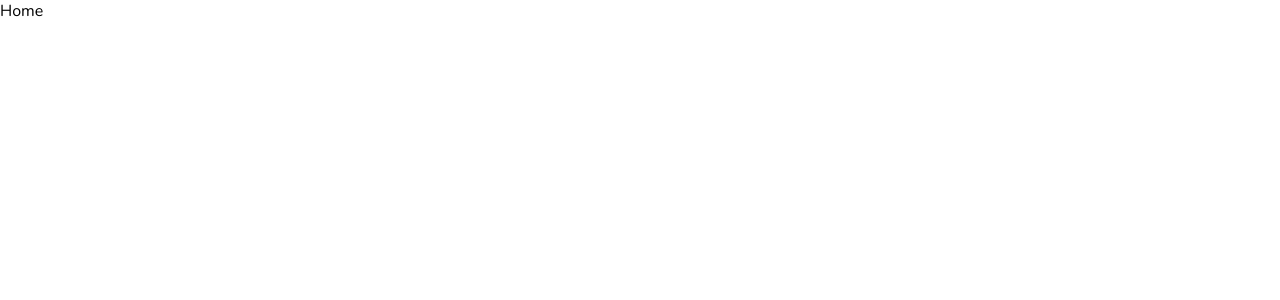
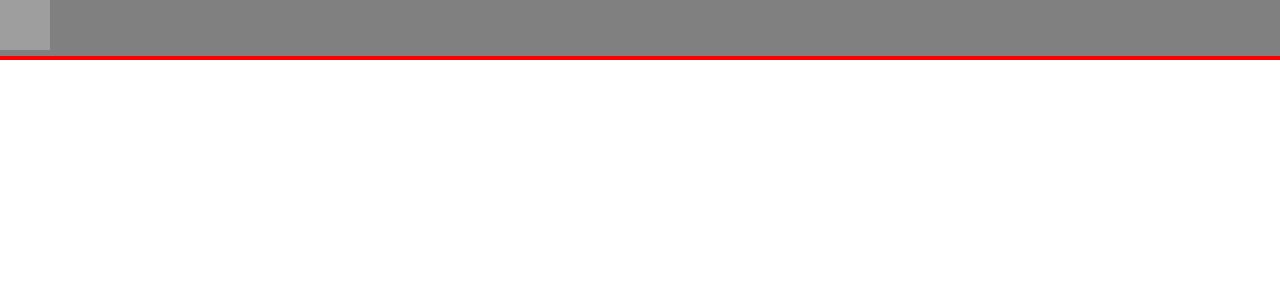
Before and after one commit to XenLion/friendfi-frontend, a React (Create React App) app: page / in a window 1280 px wide. Shown: the top 300 px of the page. Built offline with nearby package versions, Linux system fonts and the light colour scheme; grey boxes are pictures that could not be loaded.

Commit message:
Initial commit

```diff
--- /dev/null
+++ b/src/Components/Header/Header.css
@@ -0,0 +1,7 @@
+header {
+  background-color: red;
+  width: auto;
+  height: 60px;
+}
+
+/*# sourceMappingURL=Header.css.map */
--- /dev/null
+++ b/src/Components/Header/Header.jsx
@@ -0,0 +1,12 @@
+import "./Header.scss"
+import Navbar from "../Navbar/Navbar";
+
+const Header = () => {
+  return (
+      <header className="header">
+         <Navbar/>
+      </header>
+  )
+}
+
+export default Header
--- /dev/null
+++ b/src/Components/Header/Header.scss
@@ -0,0 +1,5 @@
+header{
+  background-color: red;
+  width: auto;
+  height: 60px;
+}
--- /dev/null
+++ b/src/Components/Navbar/Navbar.css
@@ -0,0 +1,9 @@
+nav {
+  background-color: gray;
+}
+nav .logo {
+  width: 50px;
+  height: 50px;
+}
+
+/*# sourceMappingURL=Navbar.css.map */
--- /dev/null
+++ b/src/Components/Navbar/Navbar.jsx
@@ -0,0 +1,11 @@
+import "./Navbar.scss"
+
+const Navbar = () => {
+  return (
+      <nav>
+          <img src="friendfi.png" alt="" className="logo"/>
+      </nav>
+  )
+}
+
+export default Navbar
--- /dev/null
+++ b/src/Components/Navbar/Navbar.scss
@@ -0,0 +1,8 @@
+nav{
+  background-color: gray;
+
+  .logo{
+    width: 50px;
+    height: 50px;
+  }
+}
--- a/src/pages/home/Home.jsx
+++ b/src/pages/home/Home.jsx
@@ -1,12 +1,9 @@
 import "./Home.scss"
+import Header from "../../Components/Header/Header";
 
 const Home = () => {
     return (
-        <div className="home">
-            <div className="homeContainer">
-                Home
-            </div>
-        </div>
+        <Header/>
     )
 }
 
```
Also changed, not shown: 2 other files (tests, documents, lock files or other folders).
